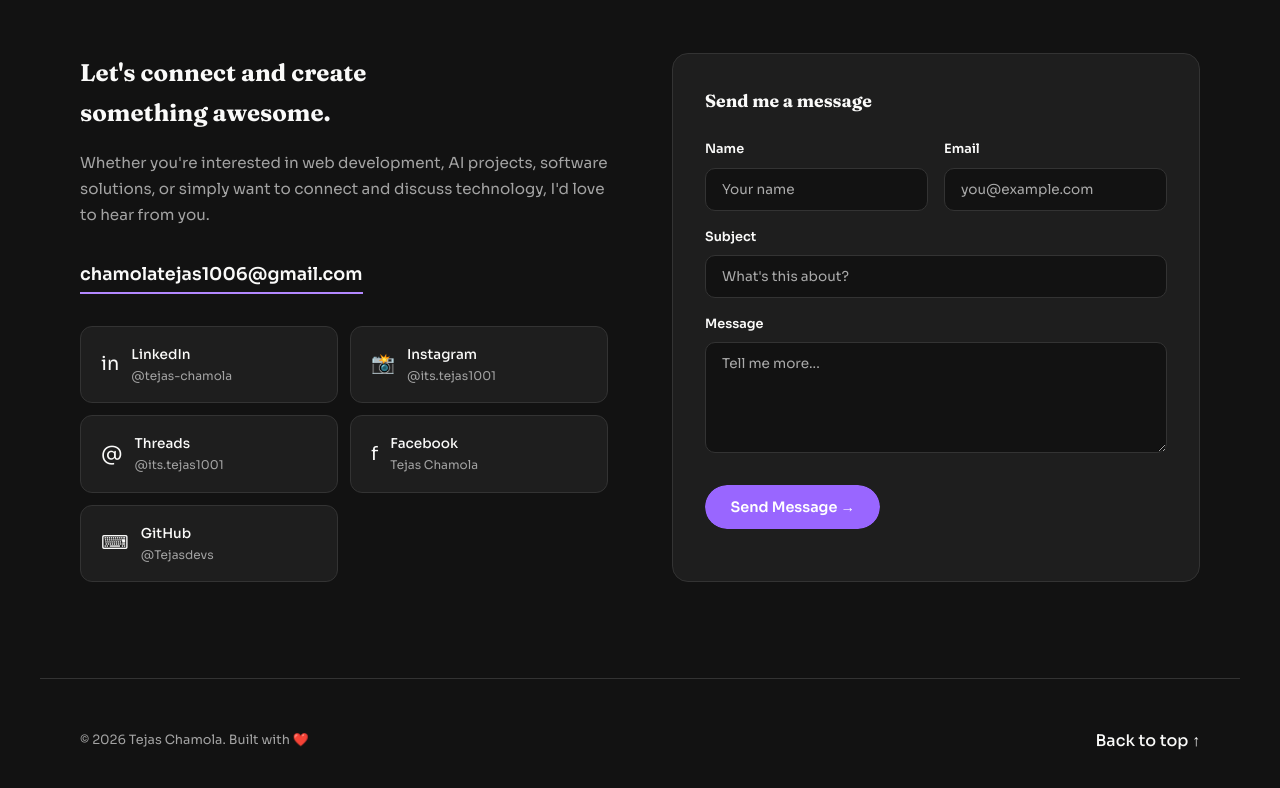
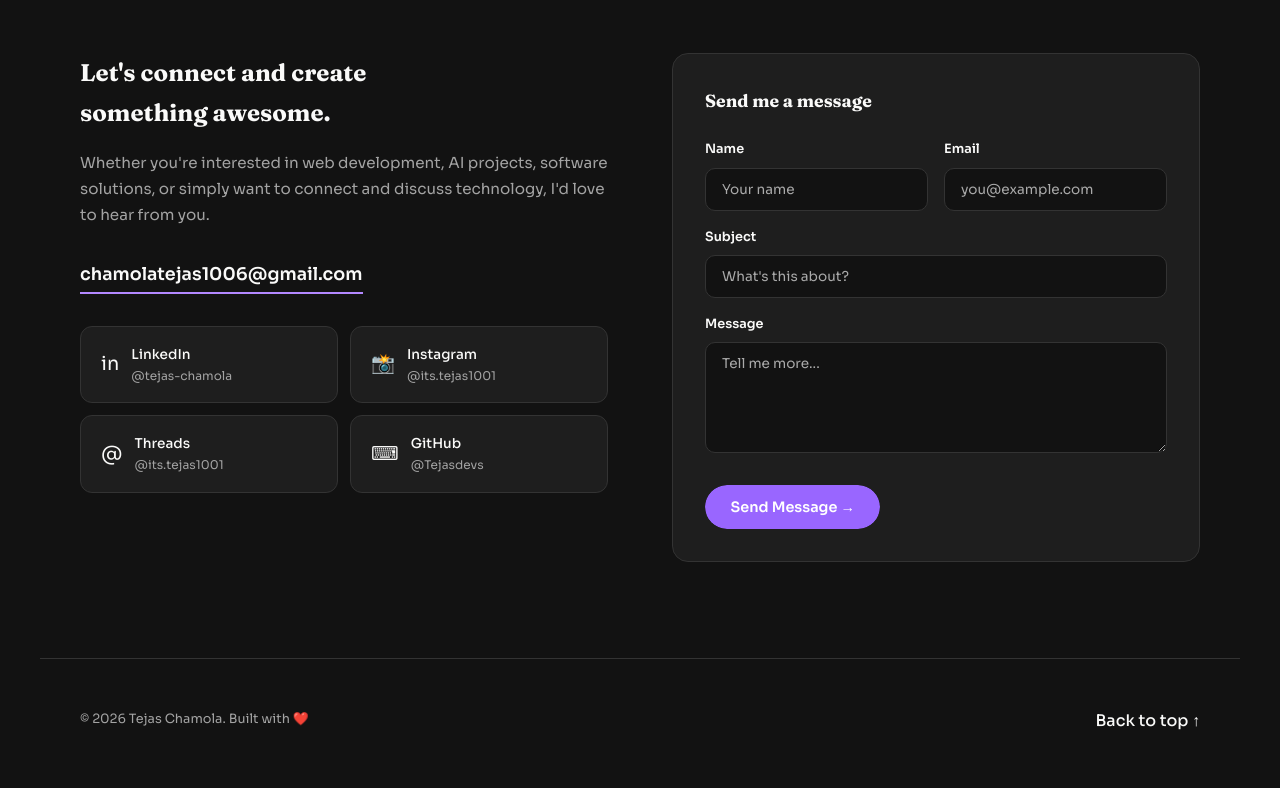
Before and after one commit to Tejasdevs/portfolio, a plain HTML site: page index.html in a window 1280 px wide. Shown: the part 7153-7941 px from the top of the page. Drawn offline with nearby package versions, Linux system fonts and the light colour scheme.

Commit message:
Remove node_modules, add .gitignore, remove Facebook link

```diff
--- a/index.html
+++ b/index.html
@@ -403,13 +403,6 @@
                         <div class="s-handle">@its.tejas1001</div>
                     </div>
                 </a>
-                <a href="https://facebook.com/profile.php?id=61554891783841" target="_blank" class="social-link">
-                    <span class="s-icon">f</span>
-                    <div>
-                        <div class="s-name">Facebook</div>
-                        <div class="s-handle">Tejas Chamola</div>
-                    </div>
-                </a>
                 <a href="https://github.com/Tejasdevs" target="_blank" class="social-link">
                     <span class="s-icon">⌨</span>
                     <div>
--- a/package.json
+++ /dev/null
@@ -1,5 +0,0 @@
-{
-  "dependencies": {
-    "pdf-lib": "^1.17.1"
-  }
-}
```
Also changed, not shown: 3 other files.
